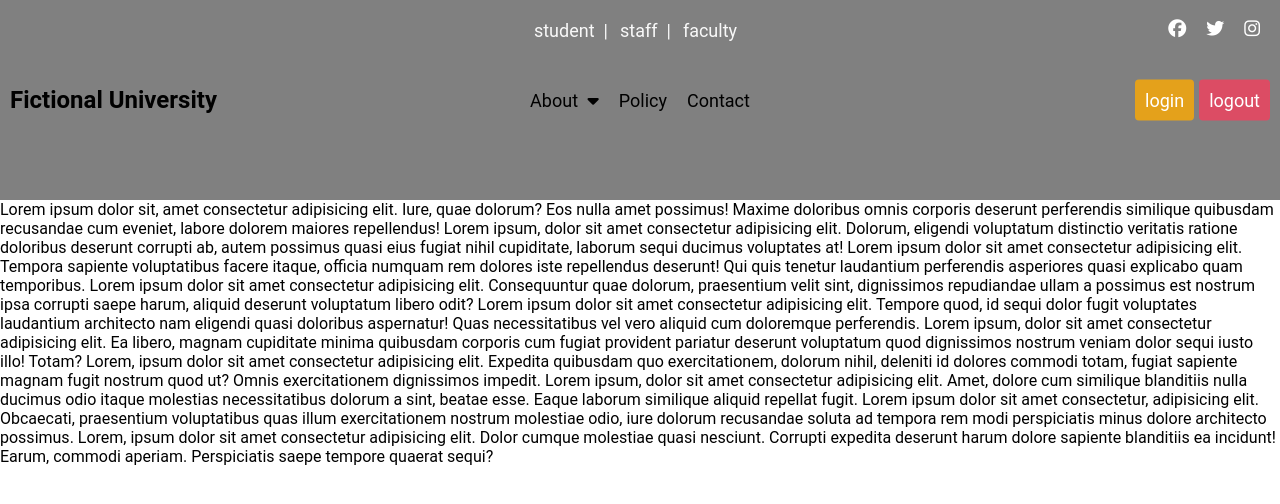
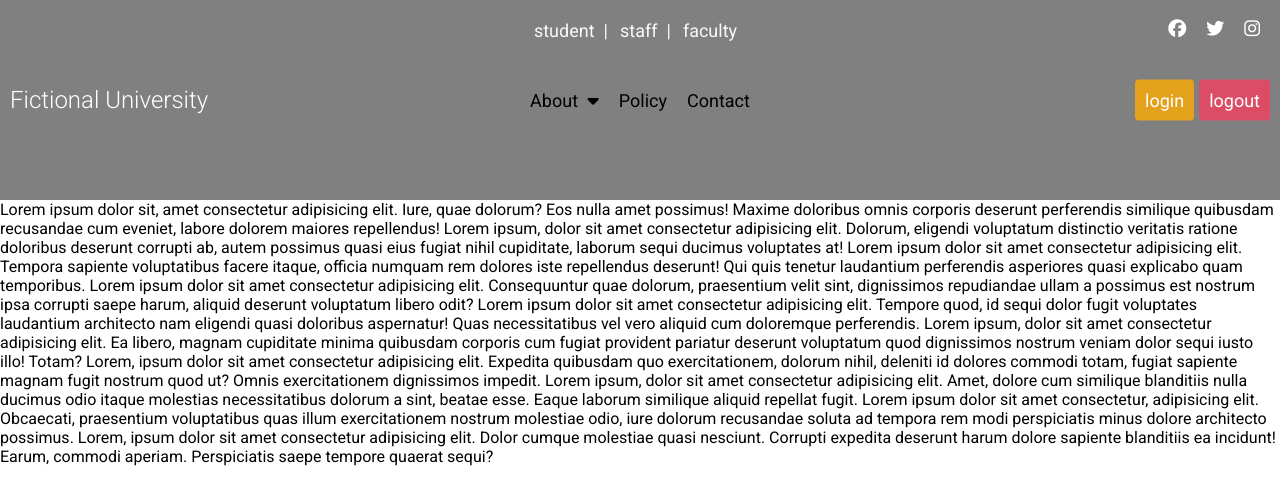
Before and after one commit to kaveh163/horizontal-menu, a plain HTML site: page index.html in a window 1280 px wide. Drawn offline with Linux system fonts and the light colour scheme.

Commit message:
google font added.

```diff
--- a/index.css
+++ b/index.css
@@ -1,10 +1,12 @@
+@import url('https://fonts.googleapis.com/css2?family=Roboto:wght@300;400;500;700&display=swap');
+
 * {
     margin: 0;
     padding: 0;
     box-sizing: border-box;
 }
 html {
-    font-family: Roboto;
+    font-family: 'Roboto', sans-serif;
 }
 a {
     text-decoration: none;
@@ -215,6 +217,10 @@ nav .btn-orange {
     .social div:nth-child(2) ul li:nth-child(3) a::after {
         content: "";
     }
+    nav div h1 {
+        color: white;
+        font-weight: 300;
+    }
   }
   @media only screen and (max-width: 500px) {
     body div:nth-child(1) {
```
